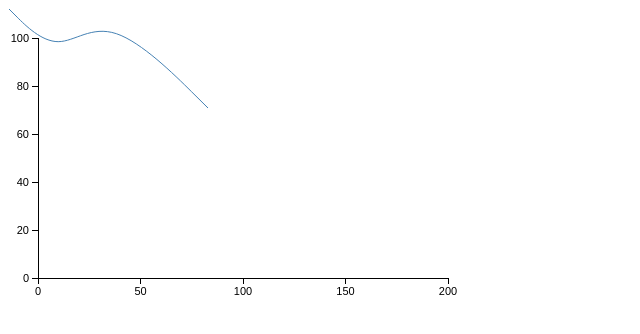
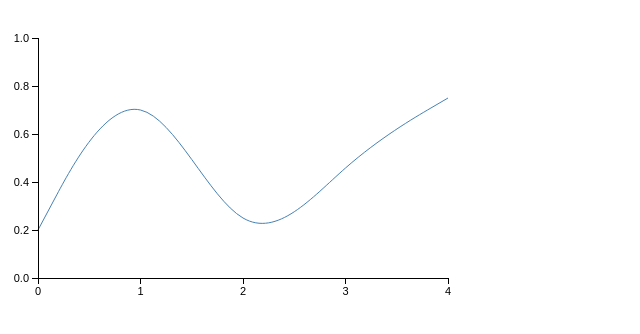
Before and after one commit to aslvrstn/dsp.js, a plain HTML site: page index.html in a window 1280 px wide. Shown: the whole page, without its empty margins (0-640 px from the left). Drawn offline with nearby package versions, Linux system fonts and the light colour scheme.

Commit message:
Scale signal

```diff
--- a/index.html
+++ b/index.html
@@ -33,12 +33,14 @@
         .append('path')
           .attr('class', 'signal');
 
-    var mydata = [[1, 1], [50, 50], [100, 1], [200, 100]]
-
-    var line = d3.svg.line()
-      .interpolate('basis');
+    var mydata = [[0, .2], [1, 1], [2, 0], [3, .5], [4, .75]]
 
     function draw(data) {
+      var line = d3.svg.line()
+        .x(function(d) { return xScale(d[0]); })
+        .y(function(d) { return yScale(d[1]); })
+        .interpolate('basis');
+
       var xScale = d3.scale.linear()
         .domain([0, d3.max(data, function(d) {return d[0];})])
         .range([padding, width - padding * 2]);
```
